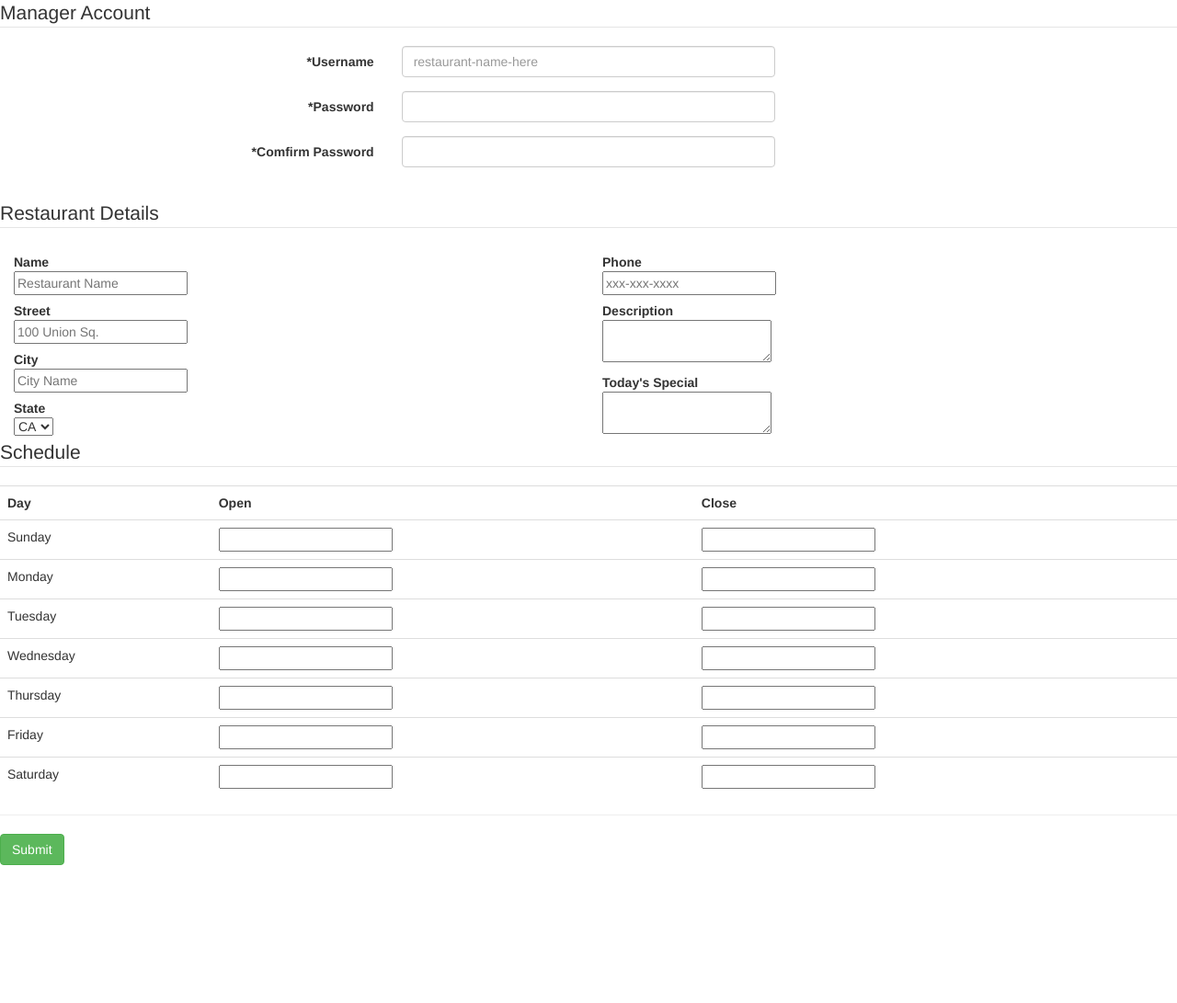
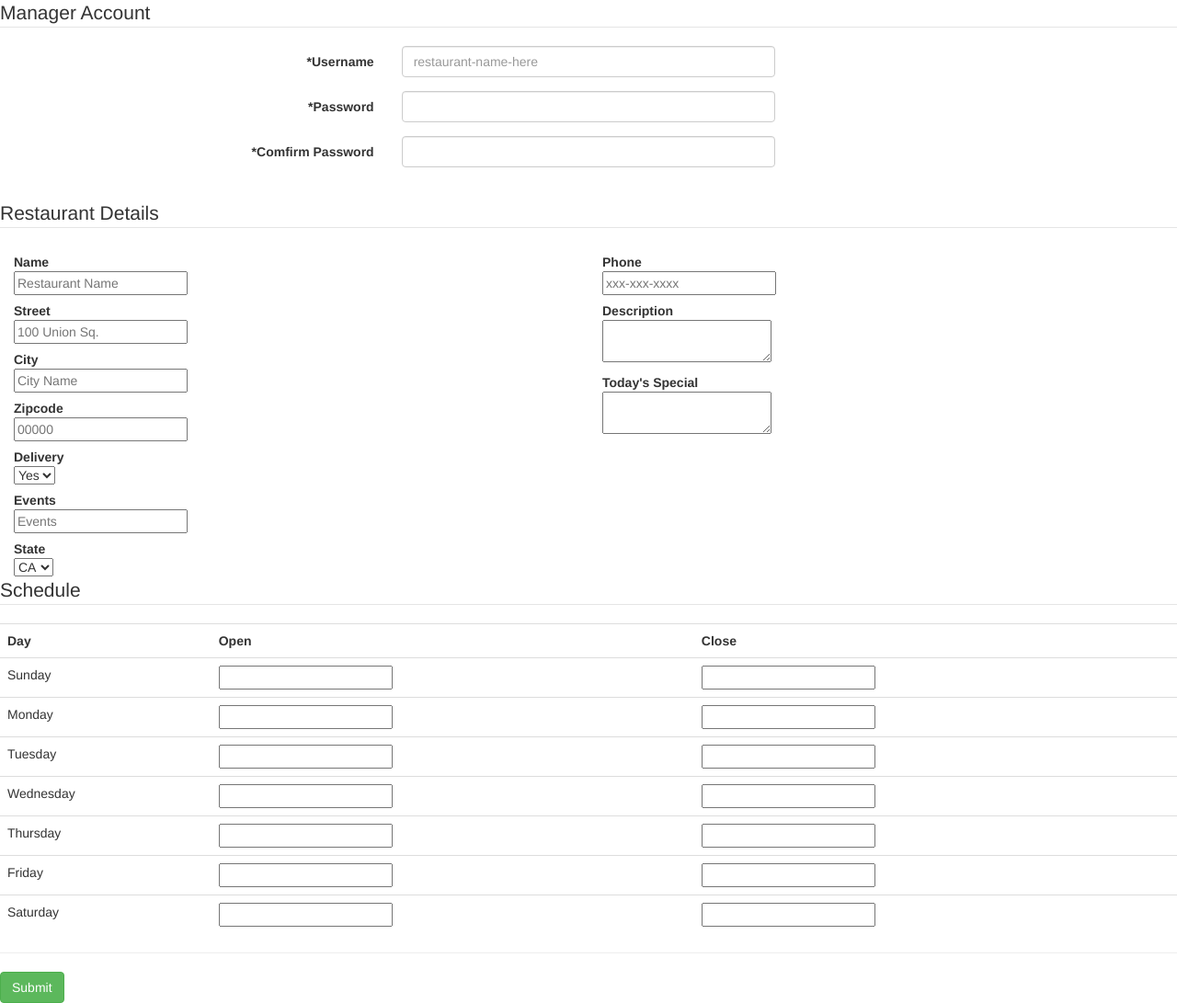
Before and after one commit to ycai2/pedal-business, a Python web app: template templates/signup.html in a window 1280 px wide. Shown: the part 121-1212 px from the top of the page at 92% size. Before the commit the page ends 1062 px from the top, so only its background shows below. Run offline with Jinja, Linux system fonts and the light colour scheme; the template is opened without the code that fills it, so the values that code supplies are empty; some libraries are stand-ins or nearby versions.

Commit message:
delivery, zipcode, event added and they work

```diff
--- a/static/business.js
+++ b/static/business.js
@@ -67,7 +67,8 @@
                    .set('address', {
                                     'street': $('#street').val(),
                                     'city': $('#city').val(),
-                                    'state': $('#state').val()
+                                    'state': $('#state').val(),
+                                    'zipcode': $('#zipcode').val()
                                   })
                    .set('phone', $('#phone').val())
                    .set('description', $('#description').val())
--- a/static/signup.js
+++ b/static/signup.js
@@ -61,6 +61,9 @@
           }
     }
 
+    //retrive delivery option
+    console.log($('#delivery').val());
+
     // create business object
     var Business = Built.App('blt6f9b218391b44387').Class('business').Object;
     var business = Business();
@@ -69,11 +72,14 @@
       address: {
                 street: $('#street').val(),
                 city: $('#city').val(),
-                state: $('#state').val()
+                state: $('#state').val(),
+                zipcode: $('#zipcode').val(),
                 },
       phone: $('#phone').val(),
       description: $('#description').val(),
       deals: $('#deals').val(),
+      events: $('#events').val(),
+      delivery: $('#delivery').val(),
       hours: hours
     });
 
@@ -108,6 +114,7 @@
       });
 
     },function(err) {
+      console.log(error);
       console.log("cannot create business");
 
     });
--- a/templates/signup.html
+++ b/templates/signup.html
@@ -64,6 +64,31 @@
           <div class="controls">
             <input id="city" name="city" type="text" placeholder="City Name" class="input-medium" required>
 
+          </div>
+        </div>
+
+        <div class="control-group">
+          <label class="control-label" for="zipcode">Zipcode</label>
+          <div class="controls">
+            <input id="zipcode" name="zipcode" type="text" placeholder="00000" class="input-medium">
+
+          </div>
+        </div>
+
+        <div class="control-group">
+          <label class="control-label" for="state">Delivery</label>
+          <div class="controls">
+            <select id="delivery" name="delivery" class="input-medium">
+              <option value=true >Yes</option>
+              <option value=false >No</option>
+            </select>
+          </div>
+        </div>
+
+        <div class="control-group">
+          <label class="control-label" for="city">Events</label>
+          <div class="controls">
+            <input id="events" name="events" type="text" placeholder="Events" class="input-medium">
           </div>
         </div>
 
```
Also changed, not shown: 1 other file.
